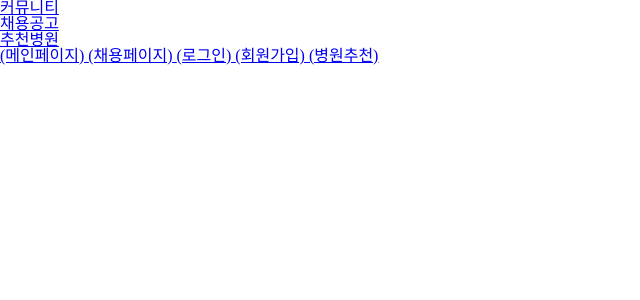
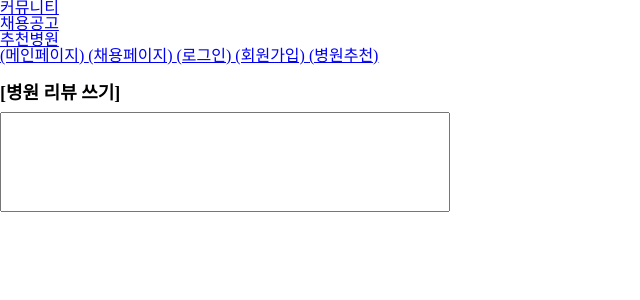
Before and after one commit to Solution-Challenge-Team/CoDI-FE, a React (Create React App) app: page /ReviewEditor in a window 1280 px wide. Shown: the top 300 px of the page, without its empty margins (0-640 px from the left). Built offline with nearby package versions, Linux system fonts and the light colour scheme.

Commit message:
Feat: 추천 병원 리뷰 input 창 (#50)

```diff
--- a/src/pages/hospital/ReviewEditor.js
+++ b/src/pages/hospital/ReviewEditor.js
@@ -1,5 +1,16 @@
+import './review.css';
 const ReviewEditor = () =>{
+  return (
+    <div className="reviewEditor">
+      <div className='editorTitle'>
+        <span className='editorTitleSpan'>[병원 리뷰 쓰기]</span>
+      </div>
+      <div className="reviewInput">
+        <textarea className="reviewTextarea"/>
 
+      </div>
+    </div>
+  )
 }
 
 export default ReviewEditor;
--- a/src/pages/hospital/hospitalDetail.css
+++ b/src/pages/hospital/hospitalDetail.css
@@ -32,7 +32,7 @@
 }
 
 .detailhospitalInfo{
-  margin: 20px 550px;
+  margin: 20px 730px;
 }
 
 .detailinfo{
--- /dev/null
+++ b/src/pages/hospital/review.css
@@ -0,0 +1,14 @@
+.editorTitle{
+  margin: 20px 0 10px;
+}
+
+.editorTitleSpan{
+  font-size: 18px;
+  font-weight: 600;
+}
+
+.reviewTextarea{
+  width: 450px !important;
+  height: 100px !important;
+  resize: none;
+}
```
